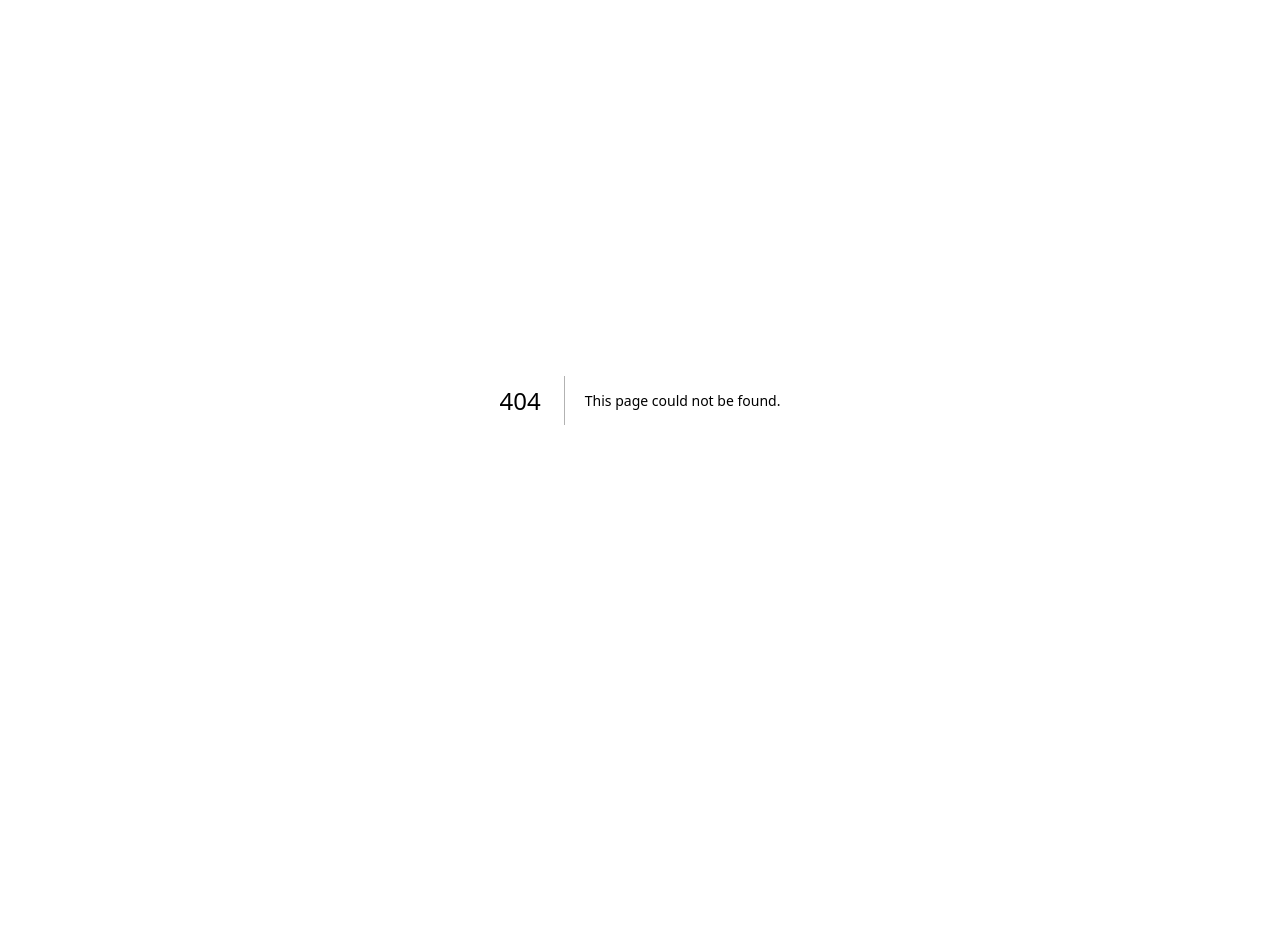
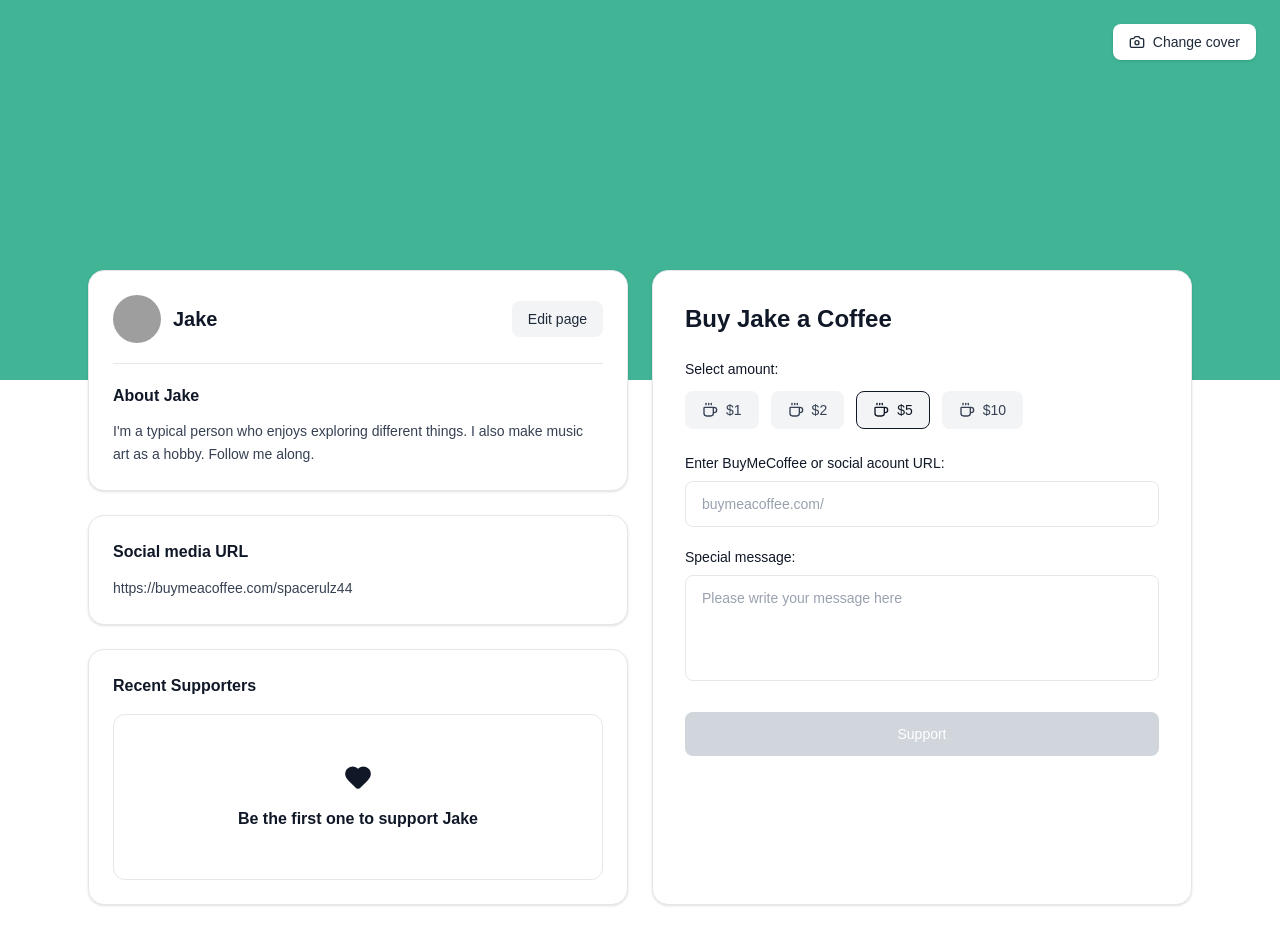
Before and after one commit to azaanm7/Team-2-BuyMeCoffee, a Next.js app: page /donation in a window 1280 px wide. Before the commit this address had no page. Shown: the top 944 px of the page. Before the commit the page ends 800 px from the top, so only its background shows below. Built offline with nearby package versions, Linux system fonts and the light colour scheme; grey boxes are pictures that could not be loaded.

Commit message:
donation

```diff
--- /dev/null
+++ b/app/donation/page.tsx
@@ -0,0 +1,151 @@
+"use client";
+
+import { useState } from "react";
+import { Camera, Coffee, Heart } from "lucide-react";
+
+const AMOUNTS = [1, 2, 5, 10] as const;
+
+export default function CoffeeProfilePage() {
+  const [amount, setAmount] = useState<number>(5);
+  const [url, setUrl] = useState<string>("");
+  const [message, setMessage] = useState<string>("");
+
+  const canSupport = url.trim().length > 0;
+
+  return (
+    <div className="min-h-screen bg-white">
+      {/* Cover */}
+      <div className=" h-[380px] w-full bg-[#40b495] z-0">
+        <button className="absolute right-6 top-6 flex items-center gap-2 rounded-lg bg-white px-4 py-2 text-sm font-medium text-gray-800 shadow-sm transition hover:bg-gray-50">
+          <Camera className="h-4 w-4" />
+          Change cover
+        </button>
+      </div>
+
+      {/* Content — overlaps the cover */}
+      <div className="relative mx-auto -mt-[110px] grid max-w-6xl grid-cols-1 gap-6 px-6 pb-16 lg:grid-cols-2 z-index-10">
+        {/* LEFT COLUMN */}
+        <div className="flex flex-col gap-6">
+          {/* Profile card */}
+          <section className="rounded-2xl border border-gray-200 bg-white p-6 shadow-sm">
+            <div className="flex items-center justify-between">
+              <div className="flex items-center gap-3">
+                <img
+                  src="https://images.unsplash.com/photo-1611689342806-0863700ce1e4?w=200&q=80"
+                  alt="Jake"
+                  className="h-12 w-12 rounded-full object-cover"
+                />
+                <h2 className="text-xl font-bold text-gray-900">Jake</h2>
+              </div>
+              <button className="rounded-lg bg-gray-100 px-4 py-2 text-sm font-medium text-gray-800 transition hover:bg-gray-200">
+                Edit page
+              </button>
+            </div>
+
+            <hr className="my-5 border-gray-200" />
+
+            <h3 className="mb-3 text-base font-bold text-gray-900">
+              About Jake{" "}
+            </h3>
+            <p className="text-sm leading-relaxed text-gray-700">
+              I&apos;m a typical person who enjoys exploring different things. I
+              also make music art as a hobby. Follow me along.
+            </p>
+          </section>
+
+          {/* Social media URL card */}
+          <section className="rounded-2xl border border-gray-200 bg-white p-6 shadow-sm">
+            <h3 className="mb-3 text-base font-bold text-gray-900">
+              Social media URL
+            </h3>
+            <a
+              href="https://buymeacoffee.com/spacerulz44"
+              className="text-sm text-gray-700 hover:underline"
+            >
+              https://buymeacoffee.com/spacerulz44
+            </a>
+          </section>
+
+          {/* Recent supporters card */}
+          <section className="rounded-2xl border border-gray-200 bg-white p-6 shadow-sm">
+            <h3 className="mb-4 text-base font-bold text-gray-900">
+              Recent Supporters
+            </h3>
+            <div className="flex flex-col items-center justify-center gap-4 rounded-xl border border-gray-200 py-12">
+              <Heart className="h-7 w-7 fill-gray-900 text-gray-900" />
+              <p className="text-base font-bold text-gray-900">
+                Be the first one to support Jake
+              </p>
+            </div>
+          </section>
+        </div>
+
+        {/* RIGHT COLUMN */}
+        <section className="rounded-2xl border border-gray-200 bg-white p-6 shadow-sm lg:p-8">
+          <h2 className="mb-6 text-2xl font-bold text-gray-900">
+            Buy Jake a Coffee
+          </h2>
+
+          {/* Amount selector */}
+          <p className="mb-3 text-sm font-medium text-gray-900">
+            Select amount:
+          </p>
+          <div className="mb-6 flex flex-wrap gap-3">
+            {AMOUNTS.map((value) => {
+              const selected = amount === value;
+              return (
+                <button
+                  key={value}
+                  onClick={() => setAmount(value)}
+                  className={`flex items-center gap-2 rounded-lg border px-4 py-2 text-sm font-medium transition ${
+                    selected
+                      ? "border-gray-900 bg-gray-100 text-gray-900"
+                      : "border-transparent bg-gray-100 text-gray-700 hover:bg-gray-200"
+                  }`}
+                >
+                  <Coffee className="h-4 w-4" />${value}
+                </button>
+              );
+            })}
+          </div>
+
+          {/* URL input */}
+          <label className="mb-2 block text-sm font-medium text-gray-900">
+            Enter BuyMeCoffee or social acount URL:
+          </label>
+          <input
+            type="text"
+            value={url}
+            onChange={(e) => setUrl(e.target.value)}
+            placeholder="buymeacoffee.com/"
+            className="mb-5 w-full rounded-lg border border-gray-200 px-4 py-3 text-sm text-gray-900 placeholder-gray-400 outline-none transition focus:border-gray-900"
+          />
+
+          {/* Message */}
+          <label className="mb-2 block text-sm font-medium text-gray-900">
+            Special message:
+          </label>
+          <textarea
+            value={message}
+            onChange={(e) => setMessage(e.target.value)}
+            placeholder="Please write your message here"
+            rows={4}
+            className="mb-6 w-full resize-none rounded-lg border border-gray-200 px-4 py-3 text-sm text-gray-900 placeholder-gray-400 outline-none transition focus:border-gray-900"
+          />
+
+          {/* Support button */}
+          <button
+            disabled={!canSupport}
+            className={`w-full rounded-lg py-3 text-sm font-medium transition ${
+              canSupport
+                ? "bg-gray-900 text-white hover:bg-gray-800"
+                : "cursor-not-allowed bg-gray-300 text-white"
+            }`}
+          >
+            Support
+          </button>
+        </section>
+      </div>
+    </div>
+  );
+}
```
